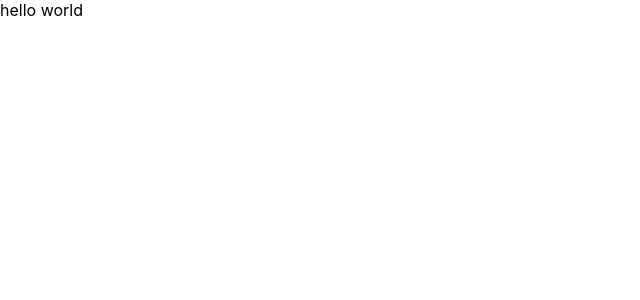
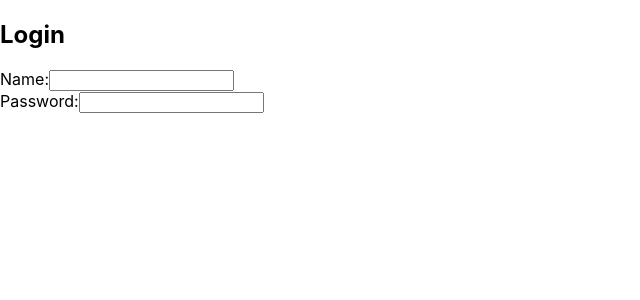
Before and after one commit to kozyraP/react-to-do-WIT, a React (Create React App) app: page / in a window 1280 px wide. Shown: the top 300 px of the page, without its empty margins (0-640 px from the left). Built offline with nearby package versions, Linux system fonts and the light colour scheme.

Commit message:
add login draft

```diff
--- a/src/App.js
+++ b/src/App.js
@@ -1,9 +1,34 @@
-import React from 'react';
+import React, { useState } from 'react';
+import LoginForm from './components/LoginForm';
 
 function App() {
+    const adminUser = {
+      login: "admin@gmail.com",
+      password: "admin1234"
+    }
+
+    const[user, setUser] = useState({login: "", password: ""});
+    const[error, setError] = useState("");
+
+    const Login = details => {
+      console.log(details);
+    }
+
+    const Logout = () => {
+      console.log("Logout");
+    }
+
   return (
     <div className="App">
-      hello world
+      {(user.login != "") ? (
+      <div className="welcome">
+        <h2>Welcome, <span>{user.login}</span></h2>
+        <button>Logout</button>
+      </div>
+      ) : (
+        <LoginForm />
+      )
+    }
     </div>
   );
 }
--- /dev/null
+++ b/src/components/LoginForm.js
@@ -0,0 +1,24 @@
+import React from 'react';
+
+function LoginForm() {
+    return (
+        <form>
+            <div className="form-inner">
+                <h2>Login</h2>
+            </div>
+
+            <div>
+                <label htmlFor="login">Name:</label>
+                <input type="text" name="login" id="login"></input>
+            </div>
+            <div>
+                <label htmlFor="password">Password:</label>
+                <input type="password" name="password" id="password"></input>
+            </div>
+
+        </form>
+
+    )
+}
+
+export default LoginForm;
```
